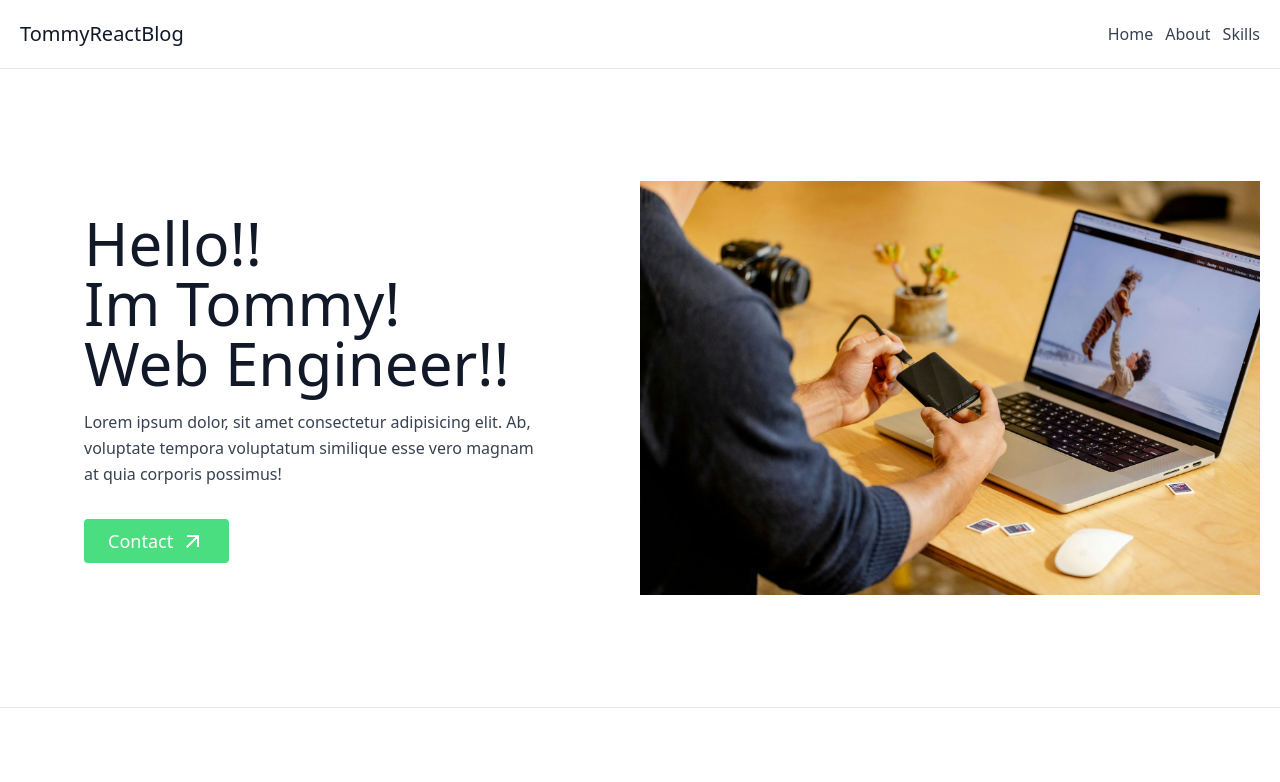
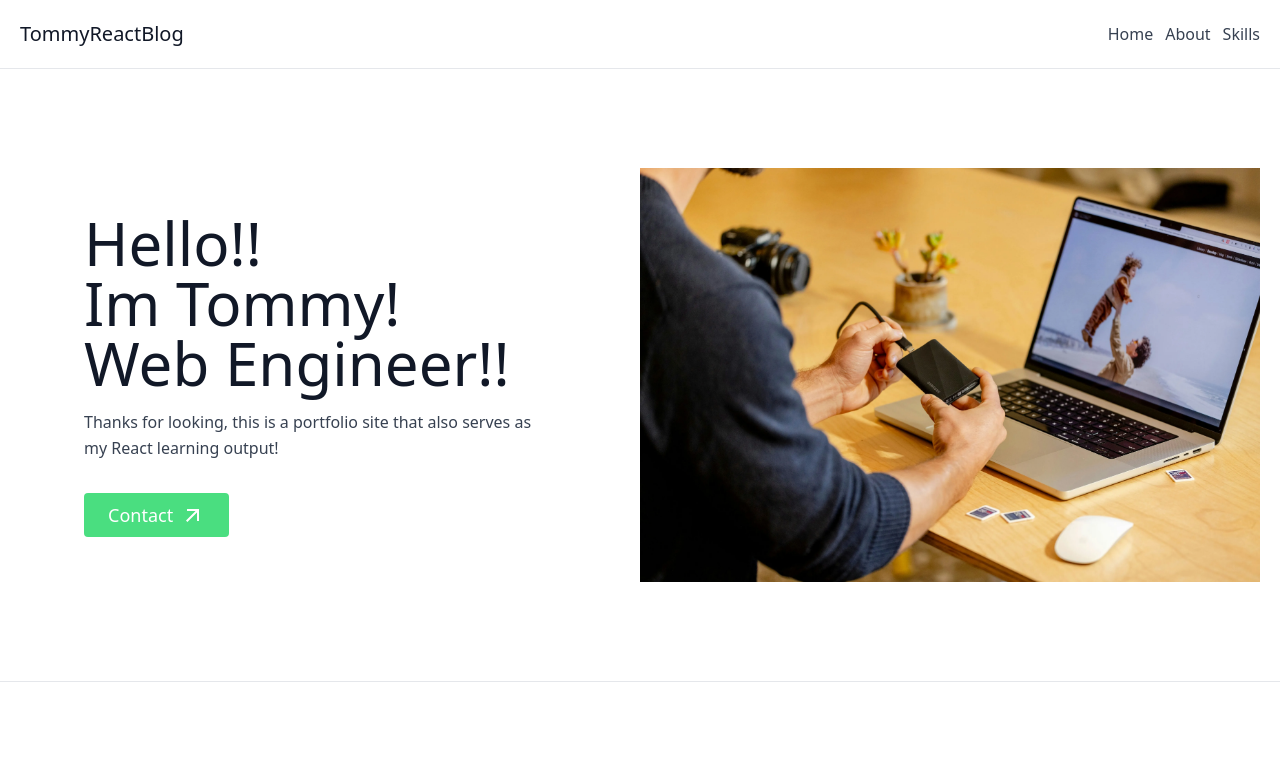
Before and after one commit to tomy-frontend/React-tailwind, a React (Vite) app: page / in a window 1280 px wide. Shown: the top 782 px of the page. Built offline with nearby package versions, Linux system fonts and the light colour scheme.

Commit message:
FVメッセージ更新

```diff
--- a/src/App.jsx
+++ b/src/App.jsx
@@ -19,9 +19,8 @@ function App() {
               Web Engineer!!
             </h1>
             <p className="mt-4 leading-relaxed">
-              Lorem ipsum dolor, sit amet consectetur adipisicing elit. Ab,
-              voluptate tempora voluptatum similique esse vero magnam at quia
-              corporis possimus!
+              Thanks for looking, this is a portfolio site that also serves as
+              my React learning output!
             </p>
             <a
               href="https://tomy-dev.com/contact/"
```
